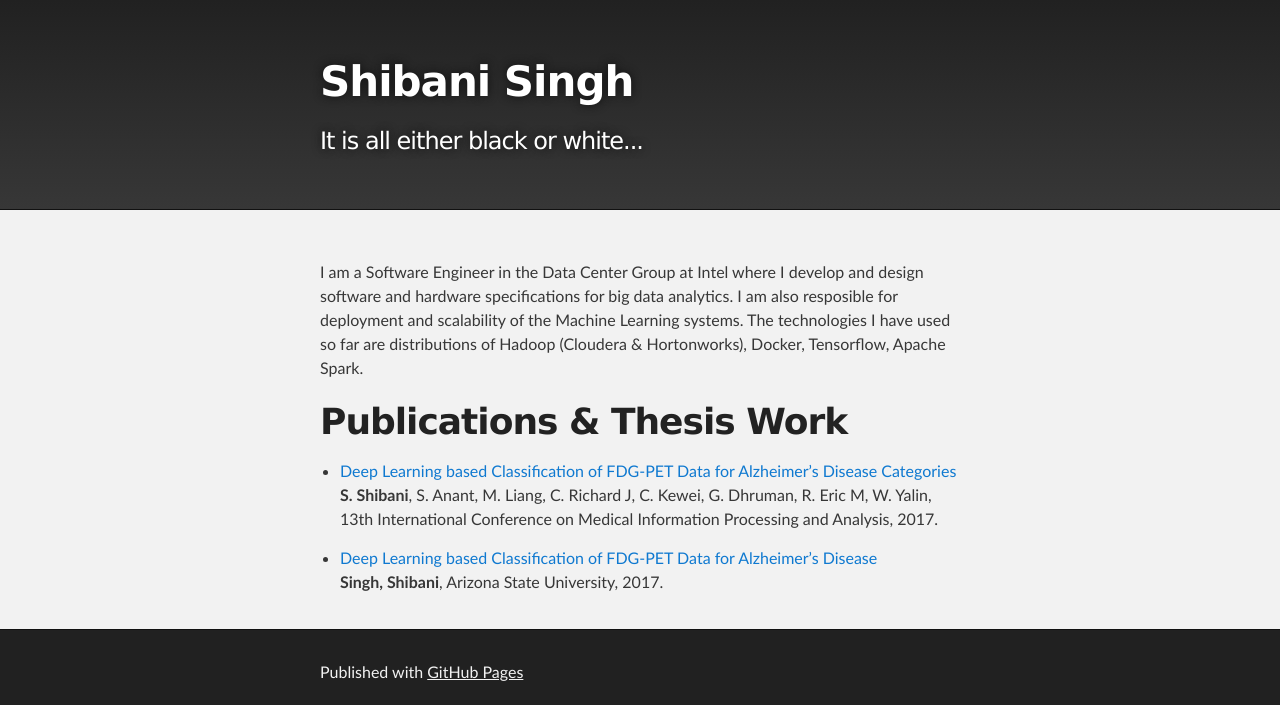
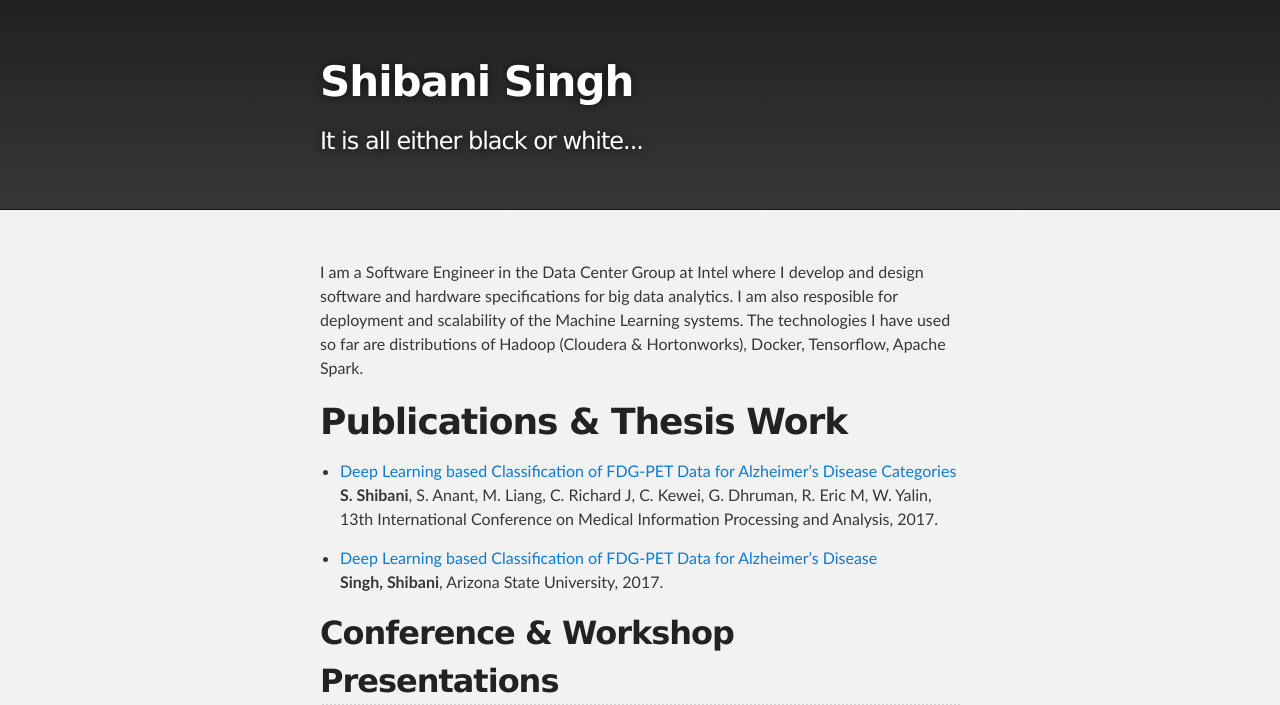
Before and after one commit to paperblack/paperblack.github.io, a Jekyll site: the page built from index.md, in a window 1280 px wide. Shown: the top 705 px of the page. Built offline with Jekyll 4.4.1, drawn with Linux system fonts in a browser that asks for light colours; grey boxes are pictures that could not be loaded.

Commit message:
Video addition

```diff
--- a/index.md
+++ b/index.md
@@ -11,3 +11,7 @@ I am a Software Engineer in the Data Center Group at Intel where I develop and d
 
 * [Deep Learning based Classification of FDG-PET Data for Alzheimer’s Disease](https://repository.asu.edu/attachments/186430/content/Singh_asu_0010N_16846.pdf)
   **Singh, Shibani**, Arizona State University, 2017.
+
+## Conference & Workshop Presentations
+
+[![Learning With MOOCs @ MIT](https://img.youtube.com/vi/0J5N_dLESTs/0.jpg)](https://youtu.be/0J5N_dLESTs?t=668)
```
